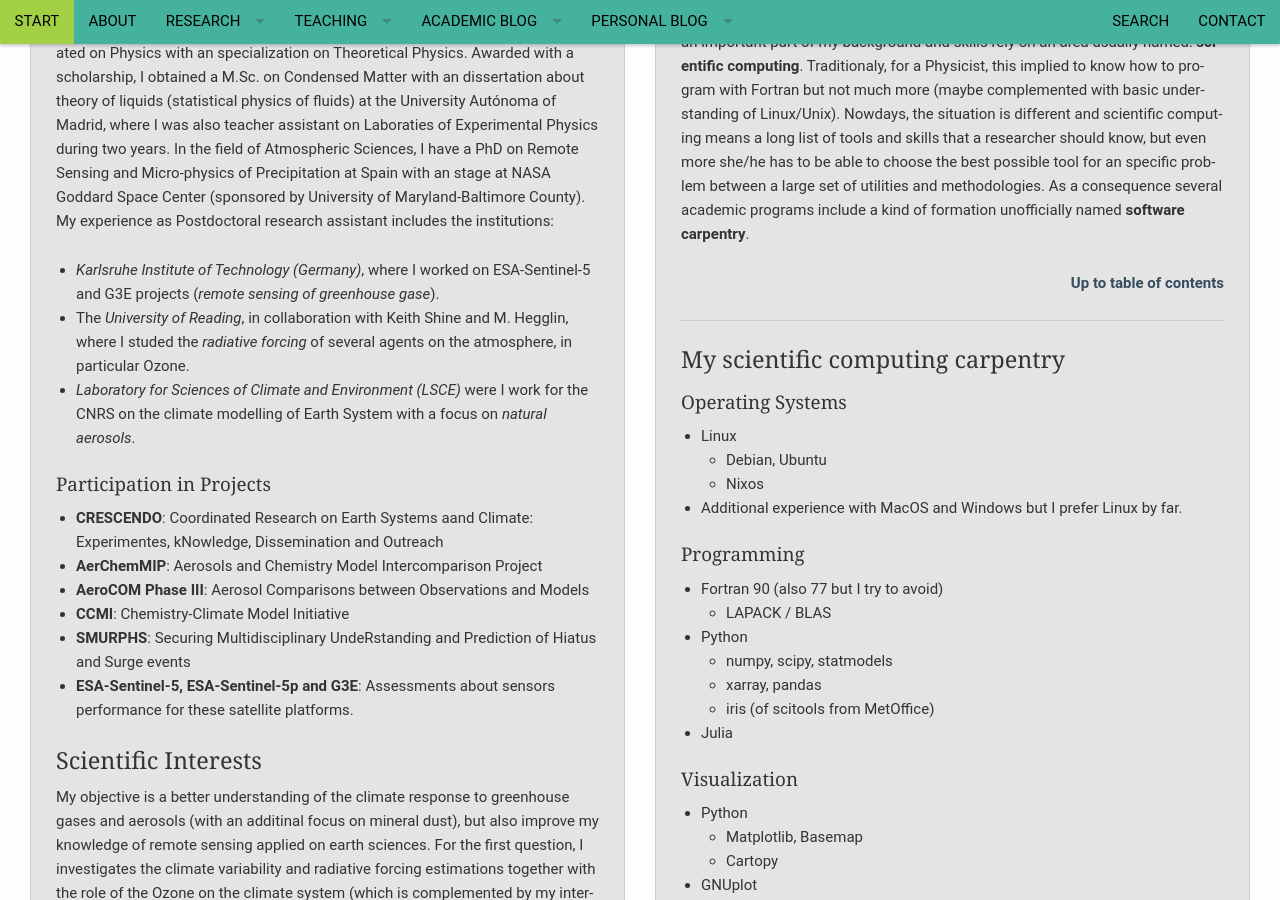
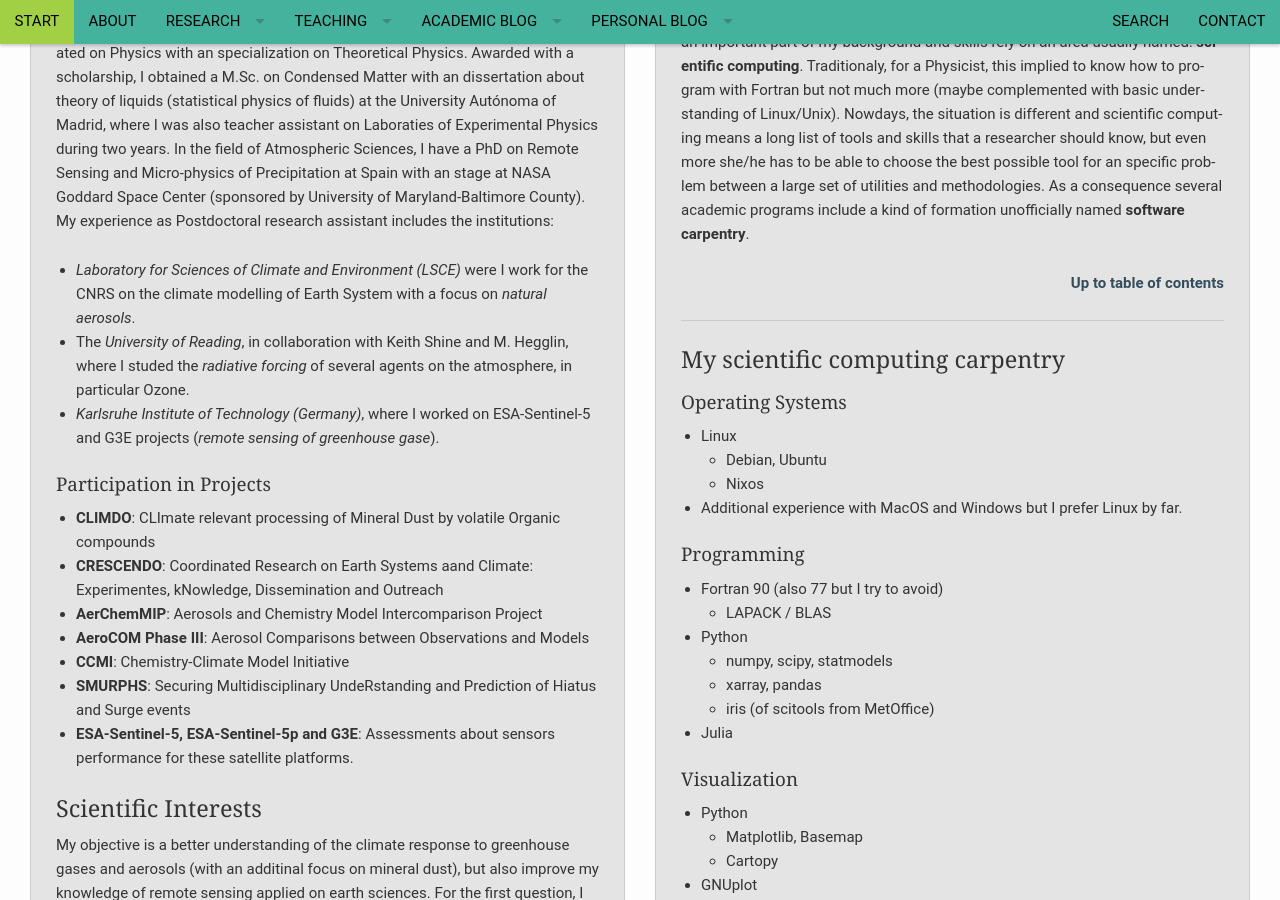
Before and after one commit to RCHG/rchg.github.io, a Jekyll site: the page built from pages/about_overview.md, in a window 1280 px wide and 900 px high, scrolled down 648 px. Built offline with Jekyll 4.4.1, drawn with Linux system fonts in a browser that asks for light colours; nearby versions of some CDN libraries; comment, search, counter and statistics services are not loaded.

Commit message:
Update about_overview.md

```diff
--- a/pages/about_overview.md
+++ b/pages/about_overview.md
@@ -35,12 +35,13 @@ breadcrumb: true
 
 My main field of research is, currently, the *climate response* to several agents on the atmosphere, either greenhouse gases or aerosols. However, my academic career started with a B.A. in Spanish from the University of Granada, where I graduated on Physics with an specialization on Theoretical Physics. Awarded with a scholarship, I obtained a M.Sc. on Condensed Matter with an dissertation about theory of liquids (statistical physics of fluids) at the University Autónoma of Madrid, where I was also teacher assistant on Laboraties of Experimental Physics during two years. In the field of Atmospheric Sciences, I have a PhD on Remote Sensing and Micro-physics of Precipitation at Spain with an stage at NASA Goddard Space Center (sponsored by University of Maryland-Baltimore County). My experience as Postdoctoral research assistant includes the institutions:
 
+- *Laboratory for Sciences of Climate and Environment (LSCE)* were I work for the CNRS on the climate modelling of Earth System with a focus on *natural aerosols*.
+- The *University of Reading*, in collaboration with Keith Shine and M. Hegglin, where I studed the *radiative forcing* of several agents on the atmosphere, in particular Ozone.
 - *Karlsruhe Institute of Technology (Germany)*, where I worked on ESA-Sentinel-5 and G3E projects (*remote sensing of greenhouse gase*).
-- The *University of Reading*, in collaboration with Keith Shine and M. Hegglin, where I studed the *radiative forcing* of several agents on the atmosphere, in particular Ozone.
-- *Laboratory for Sciences of Climate and Environment (LSCE)* were I work for the CNRS on the climate modelling of Earth System with a focus on *natural aerosols*.
 
 #### Participation in Projects
 
+- **CLIMDO**: CLImate relevant processing of Mineral Dust by volatile Organic compounds
 - **CRESCENDO**: Coordinated Research on Earth Systems aand Climate: Experimentes, kNowledge, Dissemination and Outreach
 - **AerChemMIP**: Aerosols and Chemistry Model Intercomparison Project
 - **AeroCOM Phase III**: Aerosol Comparisons between Observations and Models
```
